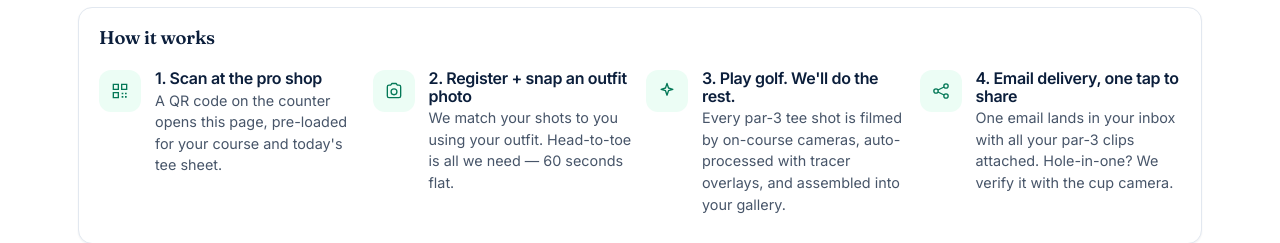
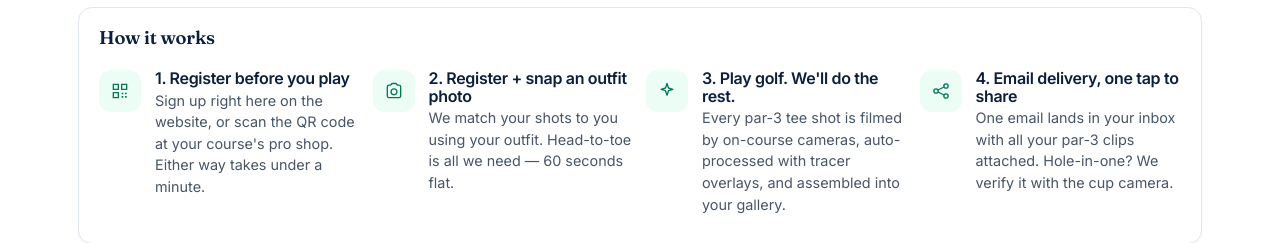
Before and after one commit to baldbrent-lang/HoleInOne, a React (Vite) app in the folder frontend/: page / in a window 1280 px wide. Shown: the part 588-831 px from the top of the page. Built offline with nearby package versions, Linux system fonts and the light colour scheme; no server answers.

Commit message:
How it works step 1: cover both website + QR registration paths

```diff
--- a/frontend/src/pages/Home.jsx
+++ b/frontend/src/pages/Home.jsx
@@ -118,8 +118,8 @@ export default function Home() {
           <div className="feature-row" style={{ borderBottom: "none", padding: "8px 0" }}>
             <div className="icon"><Icon name="qr" /></div>
             <div>
-              <h4>1. Scan at the pro shop</h4>
-              <p>A QR code on the counter opens this page, pre-loaded for your course and today's tee sheet.</p>
+              <h4>1. Register before you play</h4>
+              <p>Sign up right here on the website, or scan the QR code at your course's pro shop. Either way takes under a minute.</p>
             </div>
           </div>
           <div className="feature-row" style={{ borderBottom: "none", padding: "8px 0" }}>
```
